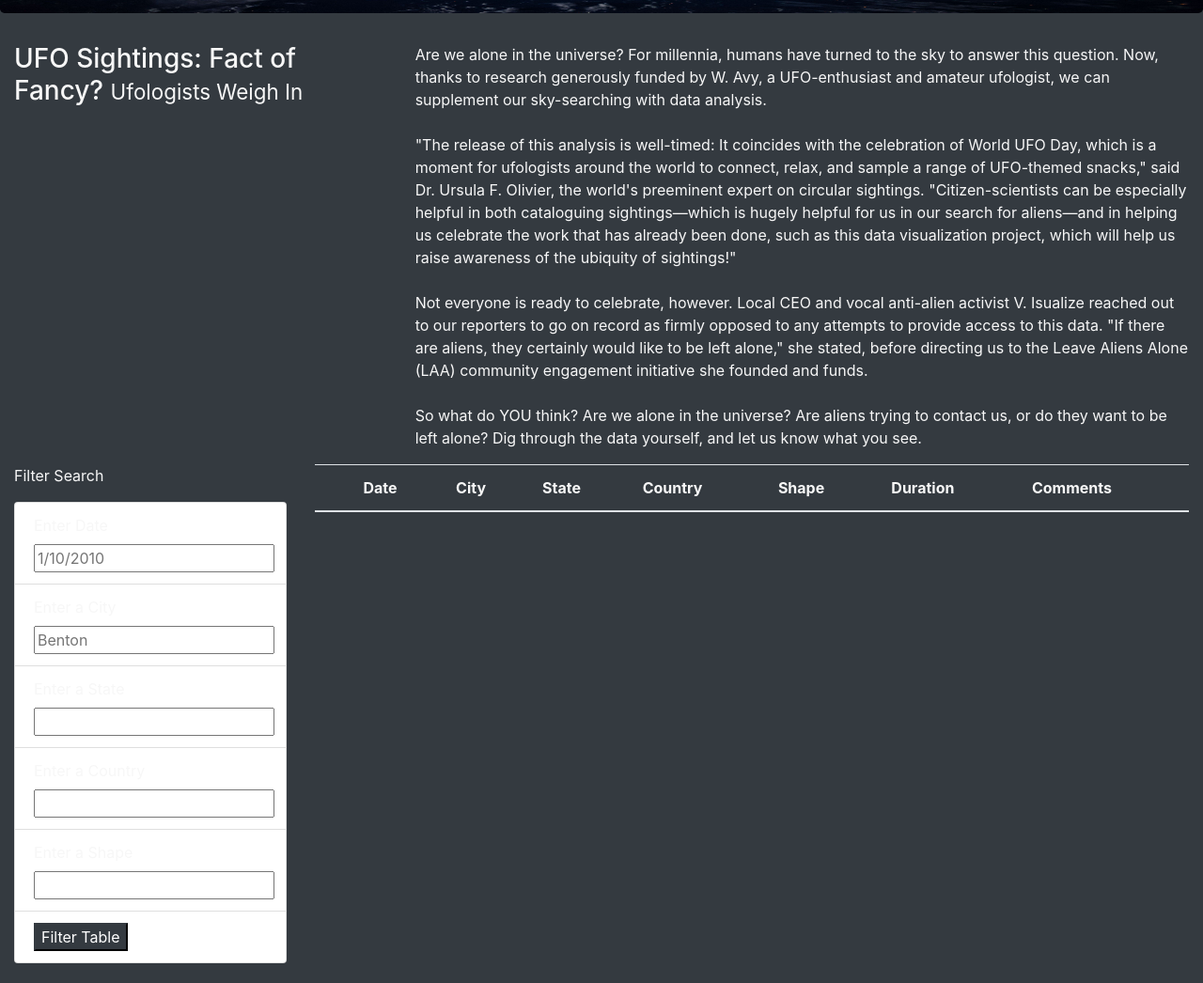
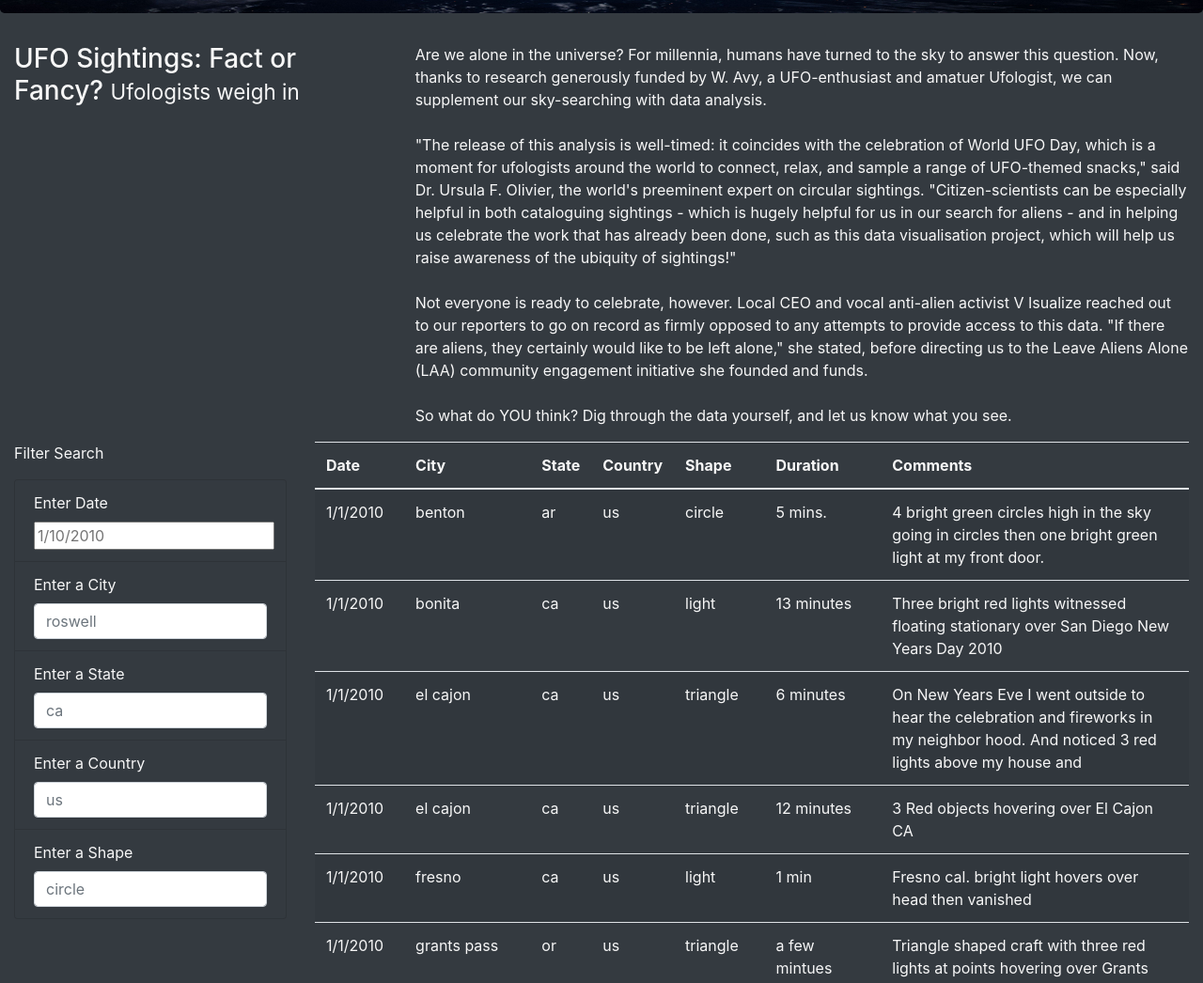
Before and after one commit to rashidabdella/UFOs, a plain HTML site: page index.html in a window 1280 px wide. Shown: the part 245-1291 px from the top of the page at 94% size. Before the commit the page ends 1270 px from the top, so only its background shows below. Drawn offline with nearby package versions, Linux system fonts and the light colour scheme.

Commit message:
making final changes

```diff
--- a/index.html
+++ b/index.html
@@ -1,109 +1,111 @@
 <!DOCTYPE html>
 <html lang="en">
  <head>
-    <meta charset="UTF-8">
-    <meta http-equiv="X-UA-Compatible" content="IE=edge">
-    <meta name="viewport" content="width=device-width, initial-scale=1.0">
-    <title>"UFO Finder"</title>
+   <meta charset="UTF-8" />
+   <meta name="viewport" content="width=device-width, initial-scale=1.0" />
+   <meta http-equiv="X-UA-Compatible" content="ie=edge" />
+   <title>UFO Finder</title>
    <link
      rel="stylesheet"
      href="https://maxcdn.bootstrapcdn.com/bootstrap/4.0.0/css/bootstrap.min.css"
      integrity="sha384-Gn5384xqQ1aoWXA+058RXPxPg6fy4IWvTNh0E263XmFcJlSAwiGgFAW/dAiS6JXm"
      crossorigin="anonymous"
    />
-    <link rel="stylesheet" href="static/css/style.css">
+   <link rel="stylesheet" href="static/css/style.css" />
  </head>
  <body class="bg-dark">
    <div class="wrapper">
+     <!-- Navbar -->
      <nav class="navbar navbar-dark bg-dark navbar-expand-lg">
        <a class="navbar-brand" href="index.html">UFO Sightings</a>
-
      </nav>
-
-
-    </div>
+     <!-- Jumbotron -->
      <div class="jumbotron">
        <h1 class="display-4">The Truth is Out There</h1>
      </div>
-
+     <!-- Article title and paragraph -->
      <div class="container-fluid">
        <div class="row">
-          <div class="col-md-4">
-            <h3>UFO Sightings: Fact of Fancy? <small>Ufologists Weigh In</small></h3>
+         <div class="col-md-4 article-title">
+           <h3>UFO Sightings: Fact or Fancy? <small>Ufologists weigh in</small></h3>
          </div>
-          <div class="col-md-8">
+         <div class="col-md-8 article-p">
            <p>
-              Are we alone in the universe? For millennia, humans have turned to the sky to answer this question. Now, thanks to research generously funded by W. Avy, a UFO-enthusiast and amateur ufologist, we can supplement our sky-searching with data analysis.<br><br>"The release of this analysis is well-timed: It coincides with the celebration of World UFO Day, which is a moment for ufologists around the world to connect, relax, and sample a range of UFO-themed snacks," said Dr. Ursula F. Olivier, the world's preeminent expert on circular sightings. "Citizen-scientists can be especially helpful in both cataloguing sightings—which is hugely helpful for us in our search for aliens—and in helping us celebrate the work that has already been done, such as this data visualization project, which will help us raise awareness of the ubiquity of sightings!"<br><br>Not everyone is ready to celebrate, however. Local CEO and vocal anti-alien activist V. Isualize reached out to our reporters to go on record as firmly opposed to any attempts to provide access to this data. "If there are aliens, they certainly would like to be left alone," she stated, before directing us to the Leave Aliens Alone (LAA) community engagement initiative she founded and funds.<br><br>So what do YOU think? Are we alone in the universe? Are aliens trying to contact us, or do they want to be left alone? Dig through the data yourself, and let us know what you see.
-
-
+             Are we alone in the universe? For millennia, humans have turned to the sky to answer
+             this question. Now, thanks to research generously funded by W. Avy, a UFO-enthusiast
+             and amatuer Ufologist, we can supplement our sky-searching with data analysis.
+             <br /><br />"The release of this analysis is well-timed: it coincides with the
+             celebration of World UFO Day, which is a moment for ufologists around the world to
+             connect, relax, and sample a range of UFO-themed snacks," said Dr. Ursula F. Olivier,
+             the world's preeminent expert on circular sightings. "Citizen-scientists can be
+             especially helpful in both cataloguing sightings - which is hugely helpful for us in
+             our search for aliens - and in helping us celebrate the work that has already been
+             done, such as this data visualisation project, which will help us raise awareness of
+             the ubiquity of sightings!"<br /><br />
+             Not everyone is ready to celebrate, however. Local CEO and vocal anti-alien activist V
+             Isualize reached out to our reporters to go on record as firmly opposed to any
+             attempts to provide access to this data. "If there are aliens, they certainly would
+             like to be left alone," she stated, before directing us to the Leave Aliens Alone
+             (LAA) community engagement initiative she founded and funds. <br /><br />So what do
+             YOU think? Dig through the data yourself, and let us know what you see.
            </p>
          </div>
        </div>
      </div>
-
+     <!-- Filter -->
      <div class="container-fluid">
        <div class="row">
          <div class="col-md-3">
+           <div class="filters">
              <form class="bg-dark">
                <p>Filter Search</p>
                <ul class="list-group">
-                <li class="list-group-item">
+                 <li class="list-group-item bg-dark">
                    <label for="date">Enter Date</label>
                    <input type="text" placeholder="1/10/2010" id="datetime" />
-
-
-                <li class="list-group-item">
-                  <label>Enter a City</label>
-                  <input type="text" placeholder="Benton" id="city"/>
                  </li>
-
-
-
-                <li class="list-group-item">
-                  <label>Enter a State</label>
-                  <input type="text"/>
-
-
-                <li class="list-group-item">
-                   <label>Enter a Country</label>
-                  <input type="text"/>
-
-
-                <li class="list-group-item">
-                    <label>Enter a Shape</label>
-                    <input type="text"/>
-
+                 <li class="list-group-item bg-dark">
+                   <label for="city">Enter a City</label>
+                   <input type="text" id="city" class="form-control" placeholder="roswell" />
                  </li>
-                <li class="list-group-item">
-                  <button id="filter-btn" type="button" class="btn-dark" >Filter Table</button>
+<li class="list-group-item bg-dark">
+                   <label for="state">Enter a State</label>
+                   <input type="text" id="state" class="form-control" placeholder="ca" />
                  </li>
-
+                 <li class="list-group-item bg-dark">
+                   <label for="country">Enter a Country</label>
+                   <input type="text" id="country" class="form-control" placeholder="us" />
+                 </li>
+                 <li class="list-group-item bg-dark">
+                   <label for="shape">Enter a Shape</label>
+                   <input type="text" id="shape" class="form-control" placeholder="circle" />
+                 </li>
                </ul>
              </form>
-
            </div>
+         </div>
+         <!-- Table -->
          <div class="col-md-9">
            <table class="table table-striped">
              <thead>
                <tr>
-                  <th><th>Date</th>
+                 <th>Date</th>
                  <th>City</th>
                  <th>State</th>
                  <th>Country</th>
                  <th>Shape</th>
                  <th>Duration</th>
                  <th>Comments</th>
-                </th>
                </tr>
              </thead>
              <tbody></tbody>
            </table>
-
+         </div>
+       </div>
+     </div>
    </div>
    <script src="https://cdnjs.cloudflare.com/ajax/libs/d3/4.11.0/d3.js"></script>
    <script src="static/js/data.js"></script>
    <script src="static/js/app.js"></script>
-
-
  </body>
 </html>
--- a/static/js/app.js
+++ b/static/js/app.js
@@ -24,7 +24,7 @@ function buildTable(data) {
 }
 
 // 1. Create a variable to keep track of all the filters as an object.
-let variableToKeepTrackOfAllFilters = {}
+let Filters = {}
 
 
 // 3. Use this function to update the filters.
@@ -47,10 +47,10 @@ function updateFilters() {
     // 5. If a filter value was entered then add that filterId and value
     // to the filters list. Otherwise, clear that filter from the filters object.
     if (filterValue) {
-      filters[filterId] = filterElement;
+      Filters[filterId] = filterElement;
     }
     else {
-      delete filters[filterId];
+      delete Filters[filterId];
     }
 
     // 6. Call function to apply all filters and rebuild the table
@@ -62,26 +62,19 @@ function updateFilters() {
   function filterTable() {
 
     // 8. Set the filtered data to the tableData.
-    filteredData = tableData;
+    let filteredData = tableData;
 
     // 9. Loop through all of the filters and keep any data that
-    // matches the filter values
-    data.forEach((filters) => {
-      // Loop through each field in the dataRow and add
-      // each value as a table cell (td)
-      Object.values(filters).forEach((val) => {
-
-    let cell = row.append("td");
-    cell.text(val);
-      }
-    );
-  });
+  // matches the filter values
+  Object.entries(Filters).forEach(([key, value]) => {
+  filteredData = filteredData.filter(row => row[key] === value);
+});
+  //10. Finally, rebuild the table using the filtered data
+  buildTable(filteredData);
 }
-    // 10. Finally, rebuild the table using the filtered data
-    buildTable(filteredData);
 
   // 2. Attach an event to listen for changes to each filter.
-  d3.selectAll("#filter-btn").on("click", handleClick);
+  d3.selectAll("#filter-btn").on("click", updateFilters);
 
   // Build the table when the page loads
   buildTable(tableData);
```
Lines whose indentation alone changed are shown as unchanged.
